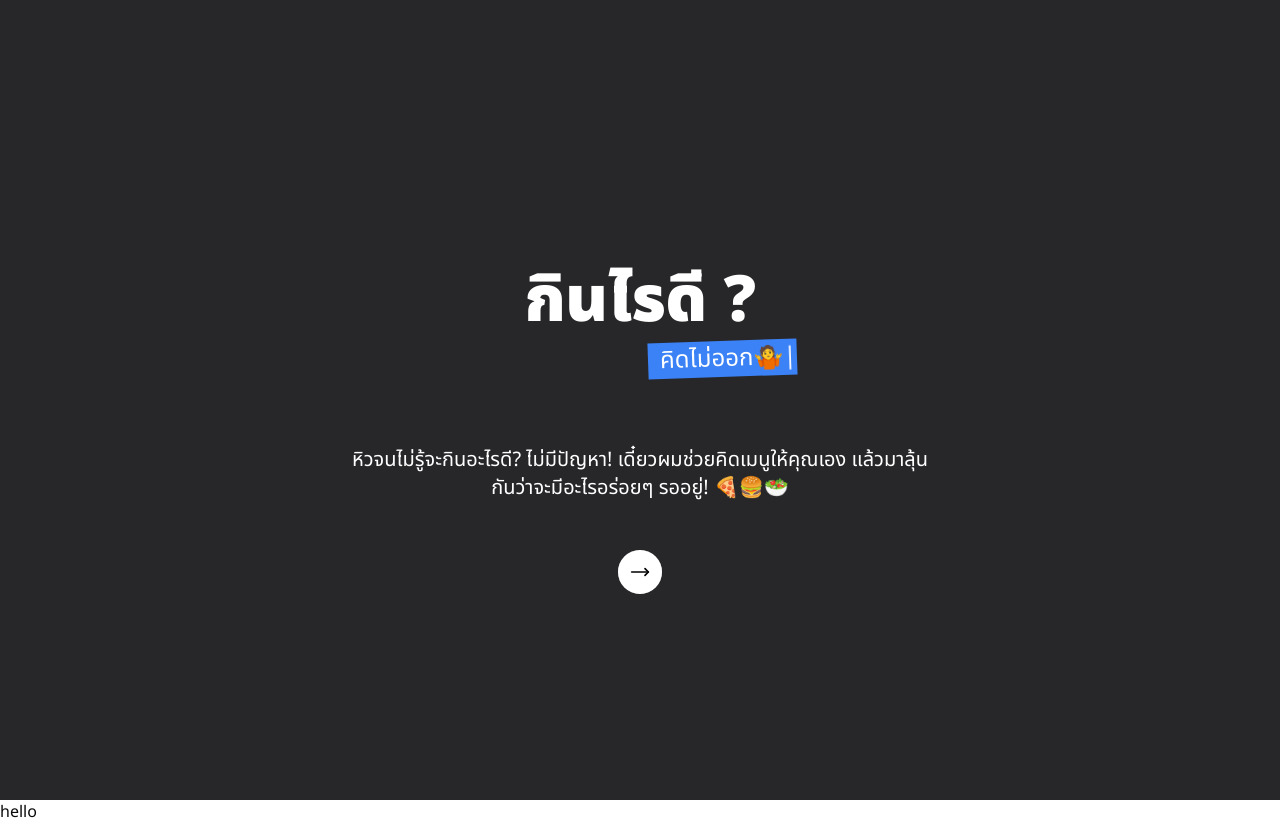
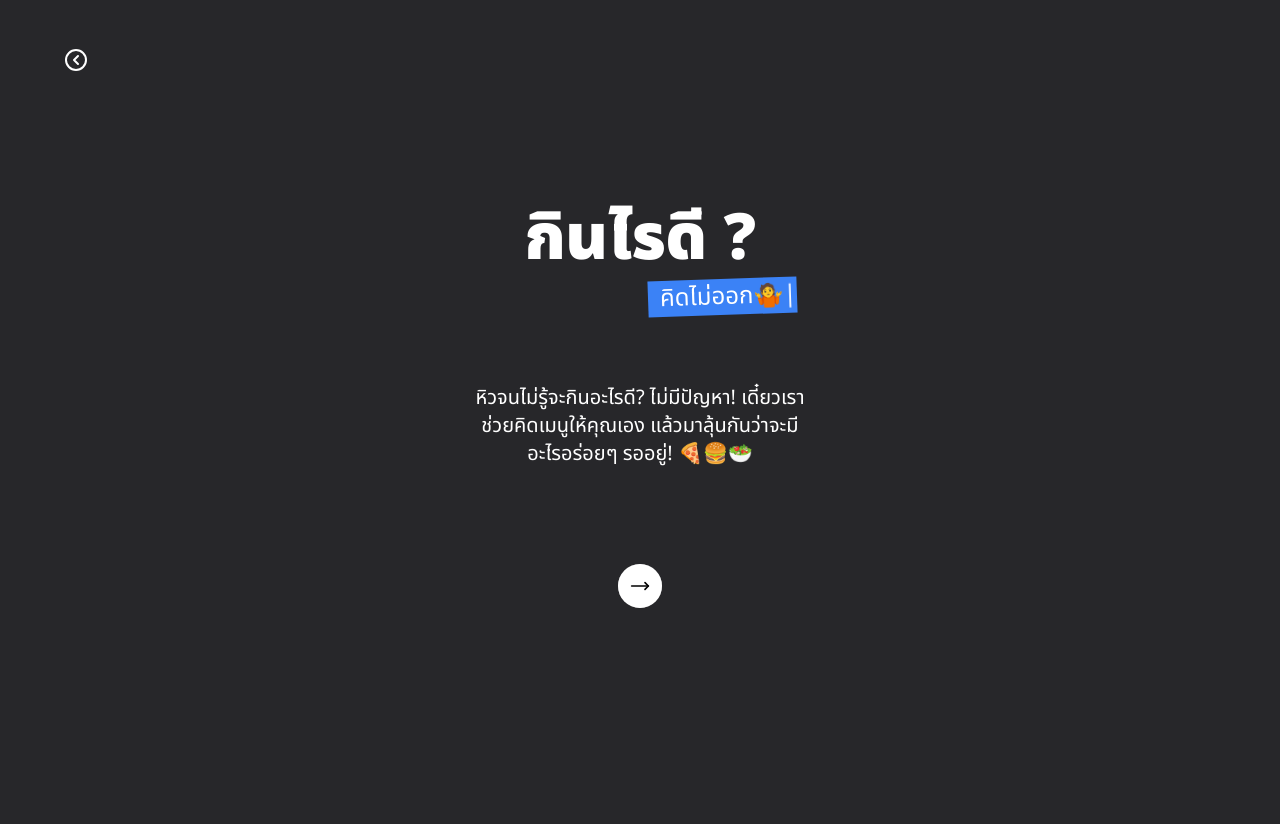
Before and after one commit to tharitm/gin-rai-dee, a Next.js app: page / in a window 1280 px wide. After the commit the page ends 800 px from the top, so only its background shows below. Built offline with nearby package versions, Linux system fonts and the light colour scheme.

Commit message:
use state , adjust transition change page

```diff
--- a/app/globals.css
+++ b/app/globals.css
@@ -71,7 +71,7 @@
   }
 
   body {
-    @apply bg-background text-foreground;
+    /* @apply bg-background text-foreground; */
     user-select: none;
     display: block;
   }
--- a/app/layout.tsx
+++ b/app/layout.tsx
@@ -17,9 +17,8 @@ export default function RootLayout({
 }>) {
   return (
     <html lang="en">
-      <body className={font.className}>
+      <body className={`${font.className} bg-zinc-800`}>
         <div className="min-h-screen flex flex-col flex-shrink-0">
-          <Hero />
           {children}
         </div>
       </body>
--- a/app/page.tsx
+++ b/app/page.tsx
@@ -1,12 +1,11 @@
 'use client'
-import Hero from "@/components/Hero";
-import { useEffect } from "react";
+import Transition from "@/components/Transition";
+import { AnimatePresence } from "framer-motion";
 
 export default function Home() {
   return (
-    <div className="flex">
-     hello
-    </div>
-
+    <AnimatePresence>
+      <Transition />
+    </AnimatePresence>
   );
 }
--- a/components/Hero.tsx
+++ b/components/Hero.tsx
@@ -5,8 +5,16 @@ import React from 'react'
 import { TypeAnimation } from 'react-type-animation'
 import TextAnimation from './TextAnimation'
 import { ArrowRight, MoveRight } from 'lucide-react'
+import { useStepStore } from '@/lib/useStepStore'
 
 function Hero() {
+    const { setPage, setStep } = useStepStore()
+
+    const handleClick = () => {
+        setPage(2);
+        setStep(1);
+
+    };
     return (
         <section className='main h-screen flex flex-col justify-center items-center bg-zinc-800'>
             <motion.div
@@ -30,22 +38,30 @@ function Hero() {
                     </div>
                 </div>
             </motion.div>
-            <div className="text-center py-12 px-6 md:w-[50%]">
+            <motion.div className="text-center my-12 px-6 w-[80%] xl:w-[30%]"
+                initial={{ opacity: 0, y: 0 }}
+                animate={{ opacity: 1, y: 0 }}
+                transition={{ duration: 0.5 }}>
                 <p className="text-white text-xl">
-                    หิวจนไม่รู้จะกินอะไรดี? ไม่มีปัญหา! เดี๋ยวผมช่วยคิดเมนูให้คุณเอง แล้วมาลุ้นกันว่าจะมีอะไรอร่อยๆ รออยู่! 🍕🍔🥗
+                    หิวจนไม่รู้จะกินอะไรดี? ไม่มีปัญหา! เดี๋ยวเราช่วยคิดเมนูให้คุณเอง แล้วมาลุ้นกันว่าจะมีอะไรอร่อยๆ รออยู่! 🍕🍔🥗
                 </p>
-            </div>
+            </motion.div>
+            <div className="p-12">
                 <motion.button
                     className="relative rounded-full bg-white p-3 text-black focus:outline-none focus:ring-2 focus:ring-white focus:ring-offset-2"
                     whileHover={{ scale: 1.1 }}
                     whileTap={{ scale: 0.9 }}
+                    initial={{ opacity: 0, y: 0 }}
+                    animate={{ opacity: 1, y: 0 }}
                     transition={{ type: 'spring', stiffness: 300 }}
+                    onClick={handleClick}
                 >
                     <MoveRight className="h-5 w-5" />
                     <span
                         className="absolute inset-0 rounded-full bg-transparent border-2 border-white/50 animate-ping-slow"
                     ></span>
                 </motion.button>
+            </div>
         </section>
     )
 }
--- /dev/null
+++ b/components/Transition.tsx
@@ -0,0 +1,70 @@
+import { useStepStore } from '@/lib/useStepStore';
+import { AnimatePresence, motion } from 'framer-motion'
+import Hero from './Hero';
+import { ArrowLeft, CircleChevronLeft, MoveLeft } from 'lucide-react';
+
+const pageVariants = {
+    initial: {
+        opacity: 0,
+        x: '100%',
+    },
+    in: {
+        opacity: 1,
+        x: '0%',
+    },
+    out: {
+        opacity: 0,
+        x: '-100%',
+    },
+};
+
+
+
+const Transition = () => {
+    const { currentPage, setPage } = useStepStore();
+
+    const handleBack = () => {
+        const newPage = Math.max(currentPage - 1, 1);
+        setPage(newPage);
+    };
+    return (
+        <>
+            <div className="absolute top-0 left-0 mt-[2rem] ml-[2rem] sm:ml-[1.5rem] sm:mt-[2rem] md:ml-[4rem] md:mt-[3rem] z-[99]">
+                <motion.button
+                    className="text-white "
+                    whileHover={{ scale: 1.1 }}
+                    whileTap={{ scale: 0.9 }}
+                    initial={{ opacity: 0, y: 0 }}
+                    animate={{ opacity: 1, y: 0 }}
+                    transition={{ type: 'spring', stiffness: 300 }}
+                    onClick={handleBack}
+                >
+                    <CircleChevronLeft
+                        onClick={handleBack}
+                    />
+                </motion.button>
+            </div>
+            {currentPage === 1 && (
+                <Hero />
+            )}
+            {currentPage === 2 && (
+                <motion.div
+                    key="page-2"
+                    initial="initial"
+                    animate="in"
+                    exit="out"
+                    variants={pageVariants}
+                    transition={{ duration: 0.5 }}
+                >
+                    <div className="h-dvh bg-zinc-800 flex justify-center items-center">
+                        <span className="text-white text-5xl">
+                            Page 2 Content
+                        </span>
+                    </div>
+                </motion.div>
+            )}
+        </>
+    )
+}
+
+export default Transition
--- /dev/null
+++ b/lib/useStepStore.ts
@@ -0,0 +1,27 @@
+import { create } from 'zustand';
+import { persist } from 'zustand/middleware';
+
+interface StepState {
+  currentPage: number; // หน้า (หน้าแรก, หน้าตัวเลือกมื้ออาหาร, หน้าผลลัพธ์)
+  currentStep: number; // ขั้นตอนในหน้า (เช่น ขั้นตอนที่ 1, 2, 3)
+  setPage: (page: number) => void; // ฟังก์ชันเพื่อเปลี่ยนหน้า
+  setStep: (step: number) => void; // ฟังก์ชันเพื่อเปลี่ยนขั้นตอน
+  reset: () => void; // ฟังก์ชันเพื่อรีเซ็ตสถานะ
+}
+
+const useStepStore = create<StepState>()(
+    persist(
+        (set) => ({
+          currentPage: 1,
+          currentStep: 1,
+          setPage: (page) => set({ currentPage: page, currentStep: 1 }),
+          setStep: (step) => set({ currentStep: step }),
+          reset: () => set({ currentPage: 1, currentStep: 1 }),
+        }),
+        {
+          name: 'step-storage', // ชื่อของ storage
+        }
+      )
+)
+
+export { useStepStore };
--- a/package.json
+++ b/package.json
@@ -18,7 +18,8 @@
     "react-dom": "^18",
     "react-type-animation": "^3.2.0",
     "tailwind-merge": "^2.5.2",
-    "tailwindcss-animate": "^1.0.7"
+    "tailwindcss-animate": "^1.0.7",
+    "zustand": "^4.5.5"
   },
   "devDependencies": {
     "@types/node": "^20",
```
Also changed, not shown: 1 other file (tests, documents, lock files or other folders). Lines whose indentation alone changed are shown as unchanged.
